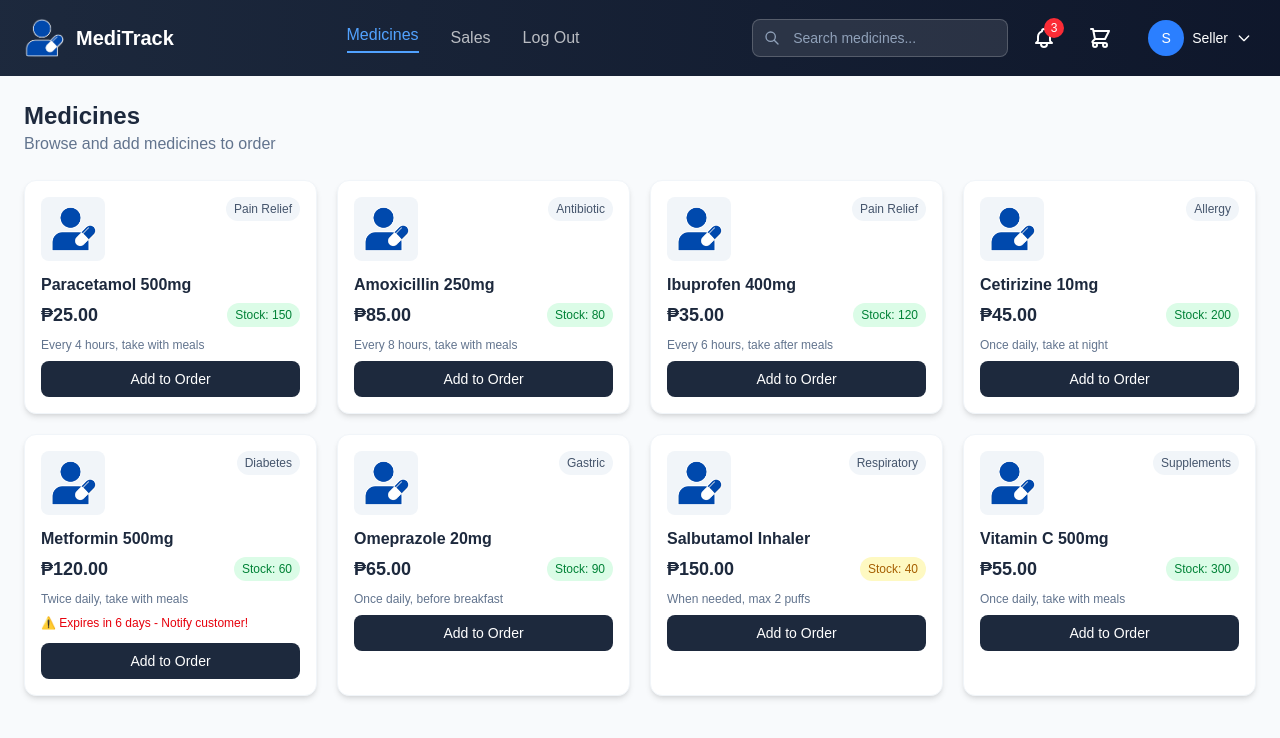
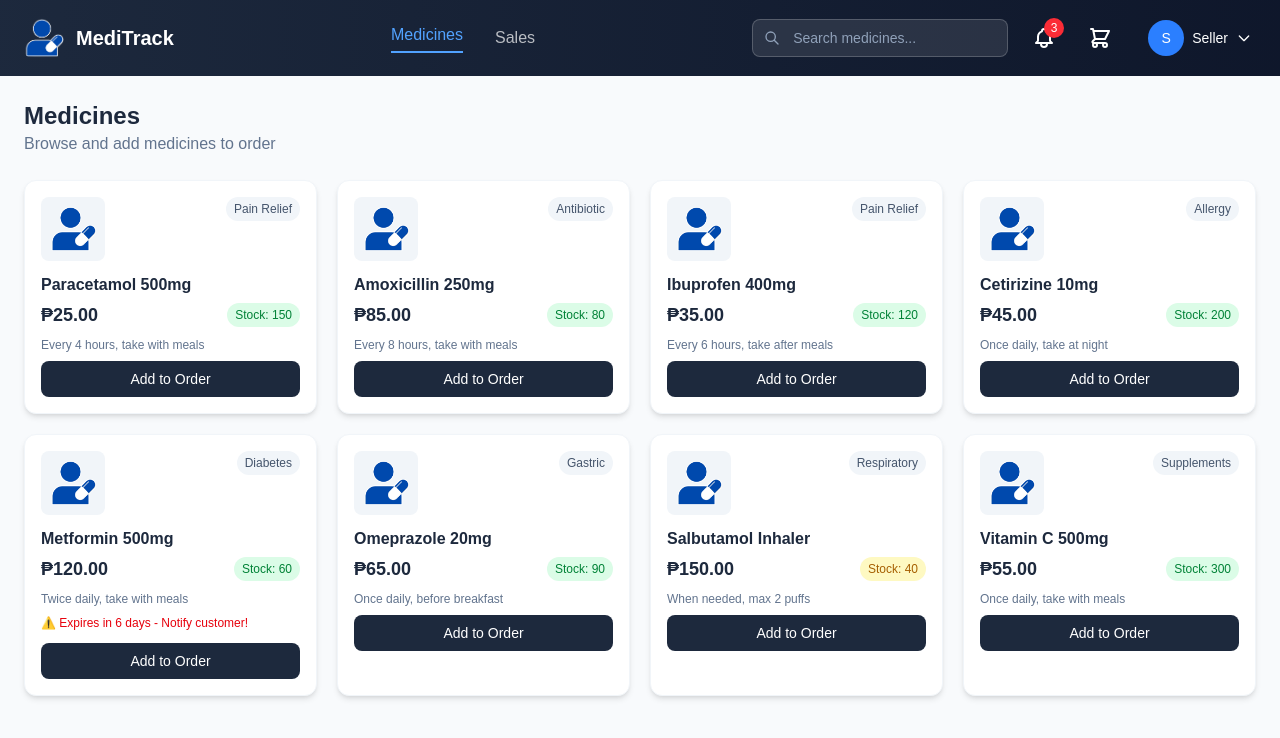
Before and after one commit to Jocelmay020503/MediTrack, a Next.js app in the folder meditrack-pos/: page /dashboard in a window 1280 px wide. Shown: the top 738 px of the page. Built offline with nearby package versions, Linux system fonts and the light colour scheme.

Commit message:
feat: update dashboard and sales pages

```diff
--- a/meditrack-pos/app/dashboard/page.tsx
+++ b/meditrack-pos/app/dashboard/page.tsx
@@ -194,9 +194,6 @@ export default function Dashboard() {
             <Link href="/sales" className="text-white/70 hover:text-white font-medium transition">
               Sales
             </Link>
-            <button onClick={handleLogout} className="text-white/70 hover:text-red-400 font-medium transition">
-              Log Out
-            </button>
           </nav>
 
           <div className="flex items-center gap-4">
--- a/meditrack-pos/app/sales/page.tsx
+++ b/meditrack-pos/app/sales/page.tsx
@@ -158,9 +158,6 @@ export default function SalesPage() {
             <Link href="/sales" className="text-blue-400 font-medium border-b-2 border-blue-400 pb-1">
               Sales
             </Link>
-            <button onClick={handleLogout} className="text-white/70 hover:text-red-400 font-medium transition">
-              Log Out
-            </button>
           </nav>
 
           <div className="flex items-center gap-4">
```
